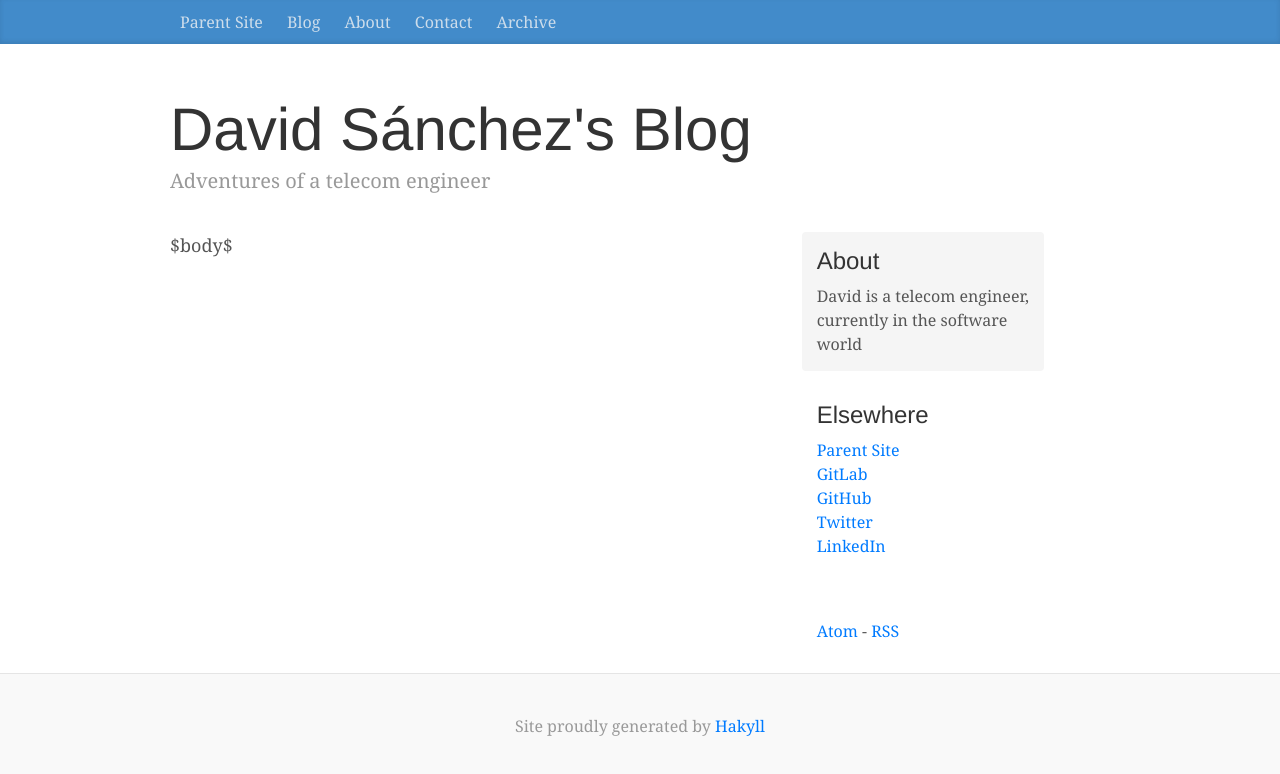
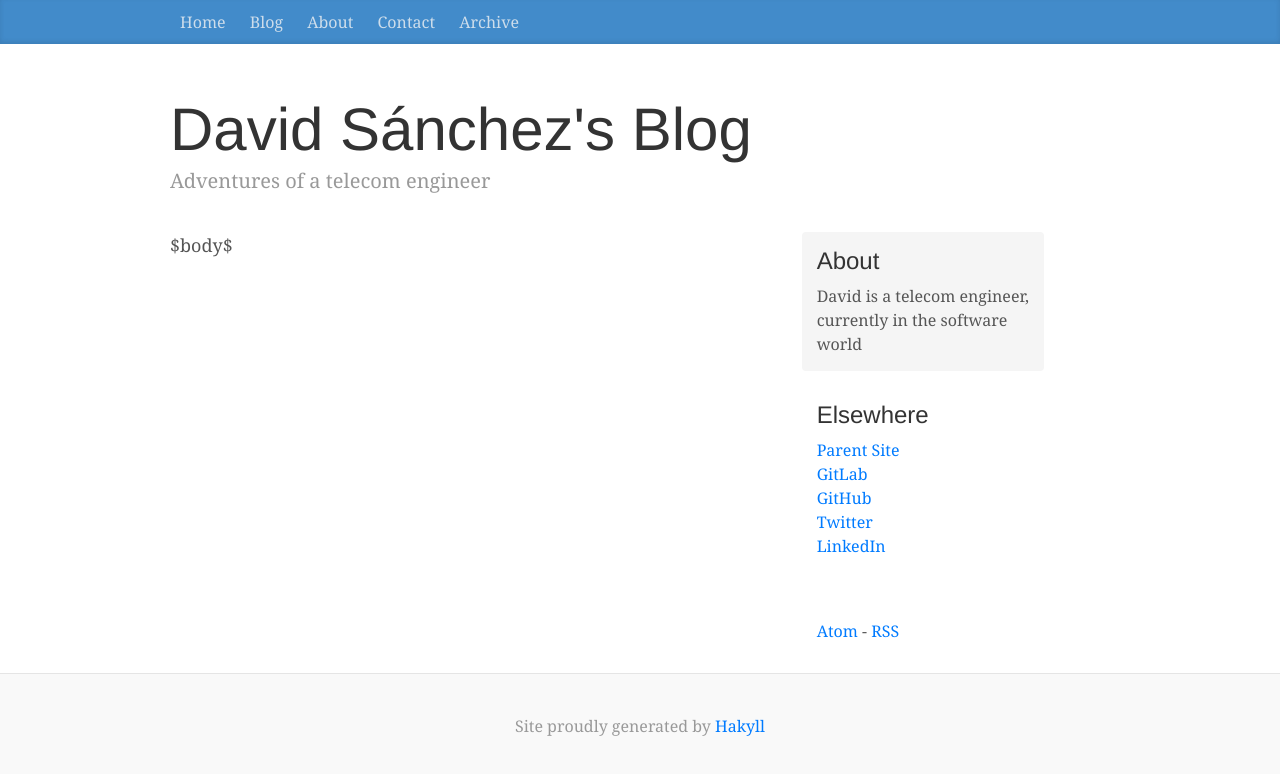
Before and after one commit to DavSanchez/davsanchez.github.io, a plain HTML site: page templates/default.html in a window 1280 px wide. Drawn offline with nearby package versions, Linux system fonts and the light colour scheme; some packages are replaced by stand-ins of ours.

Commit message:
Changed wording of navbar item

```diff
--- a/templates/default.html
+++ b/templates/default.html
@@ -27,7 +27,7 @@
     <div class="blog-masthead">
       <div class="container">
         <nav class="blog-nav">
-          <a class="blog-nav-item" href="../">Parent Site</a>
+          <a class="blog-nav-item" href="../">Home</a>
           <a class="blog-nav-item" href="/">Blog</a>
           <a class="blog-nav-item" href="/about.html">About</a>
           <a class="blog-nav-item" href="/contact.html">Contact</a>
```
